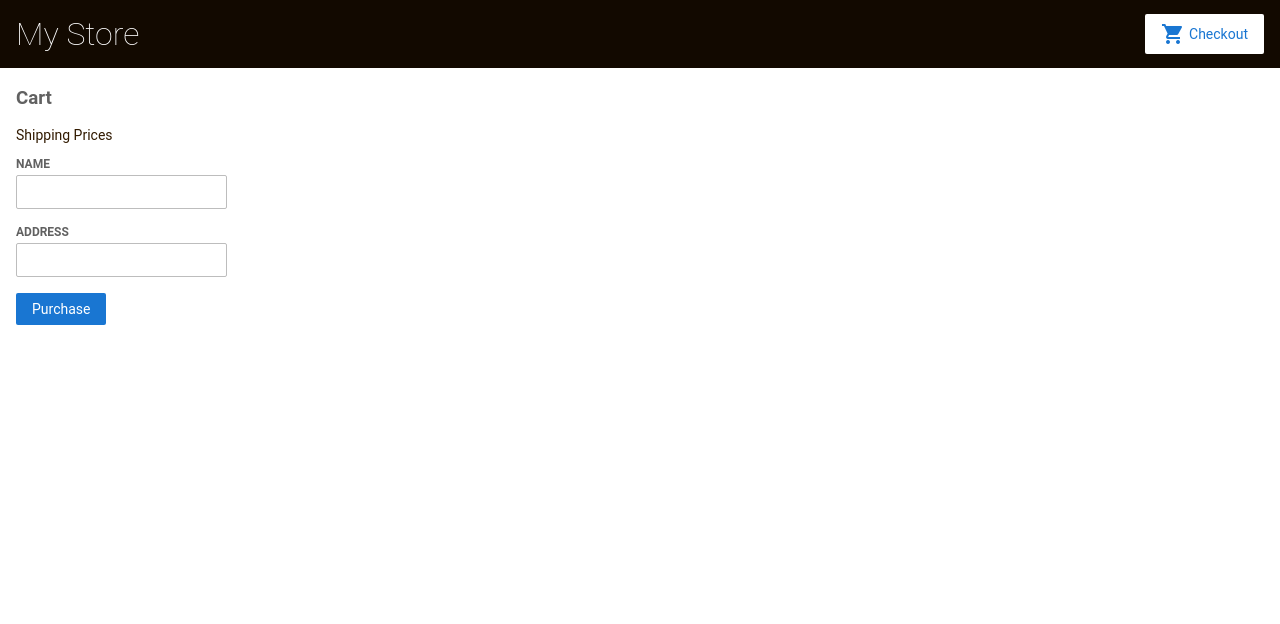
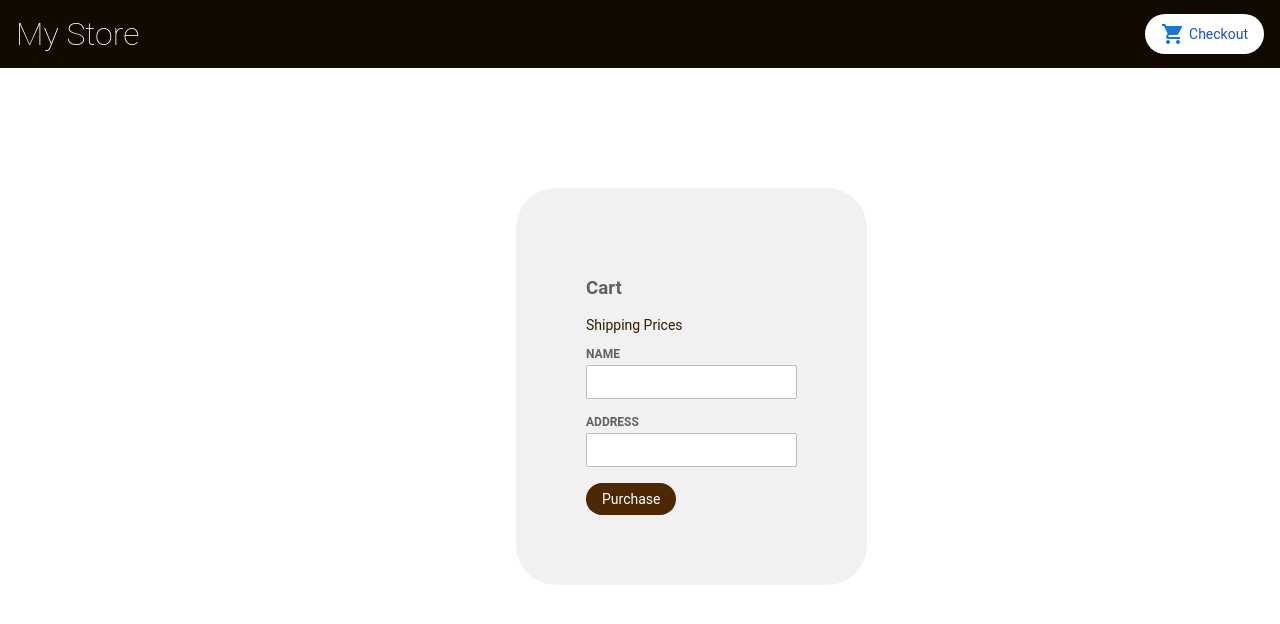
Before and after one commit to 21BTen/angular-web, an Angular app: page /cart in a window 1280 px wide. Shown: the top 624 px of the page. Built offline with nearby package versions, Linux system fonts and the light colour scheme.

Commit message:
changes in css

```diff
--- a/src/app/cart/cart.component.html
+++ b/src/app/cart/cart.component.html
@@ -1,3 +1,4 @@
+<div class = "main_card">
 <h3>Cart</h3>
 
 <p>
@@ -28,3 +29,4 @@
   <button class="button" type="submit">Purchase</button>
 
 </form>
+</div>
--- a/src/app/product-list/product-list.component.html
+++ b/src/app/product-list/product-list.component.html
@@ -31,7 +31,7 @@
 
 
   <p *ngIf="product.description">Description: {{ product.description }}</p>
-  <div>
+  <div class = "checked">
   <span class={{product.star1}}></span>
   <span class={{product.star2}}></span>
   <span class={{product.star3}}></span>
--- a/src/app/shipping/shipping.component.html
+++ b/src/app/shipping/shipping.component.html
@@ -1,6 +1,8 @@
+<div class = "shipping">
 <h3>Shipping Prices</h3>
 
 <div class="shipping-item" *ngFor="let shipping of shippingCosts | async">
   <span>{{ shipping.type }}</span>
   <span>{{ shipping.price}} tg</span>
 </div>
+</div>
--- a/src/styles.css
+++ b/src/styles.css
@@ -77,9 +77,10 @@ label {
   border-radius: 2px;
   font-size: 14px;
   cursor: pointer;
-  background-color: #1976d2;
+  background-color: #4e2802;
   color: white;
   border: none;
+  border-radius: 20px;
 }
 
 .button:hover, button:hover {
@@ -96,7 +97,7 @@ label {
 
 .fancy-button {
   background-color: white;
-  color: #1976d2;
+  color: #1951d2;
 }
 
 .fancy-button i.material-icons {
@@ -155,7 +156,22 @@ app-top-bar h1 {
 .gallery{
   margin-left: 20px;
 }
-
+.main_card{
+  text-align: left;
+  margin-top: 120px;
+  margin-left: 500px;
+  padding:70px;
+  background-color: #f1f1f1;
+  border-radius: 40px;
+}
+.shipping{
+  text-align: left;
+  margin-top: 100px;
+  margin-left: 400px;
+  padding:70px;
+  background-color: #f1f1f1;
+  border-radius: 40px;
+}
 /*
 Copyright Google LLC. All Rights Reserved.
 Use of this source code is governed by an MIT-style license that
```
